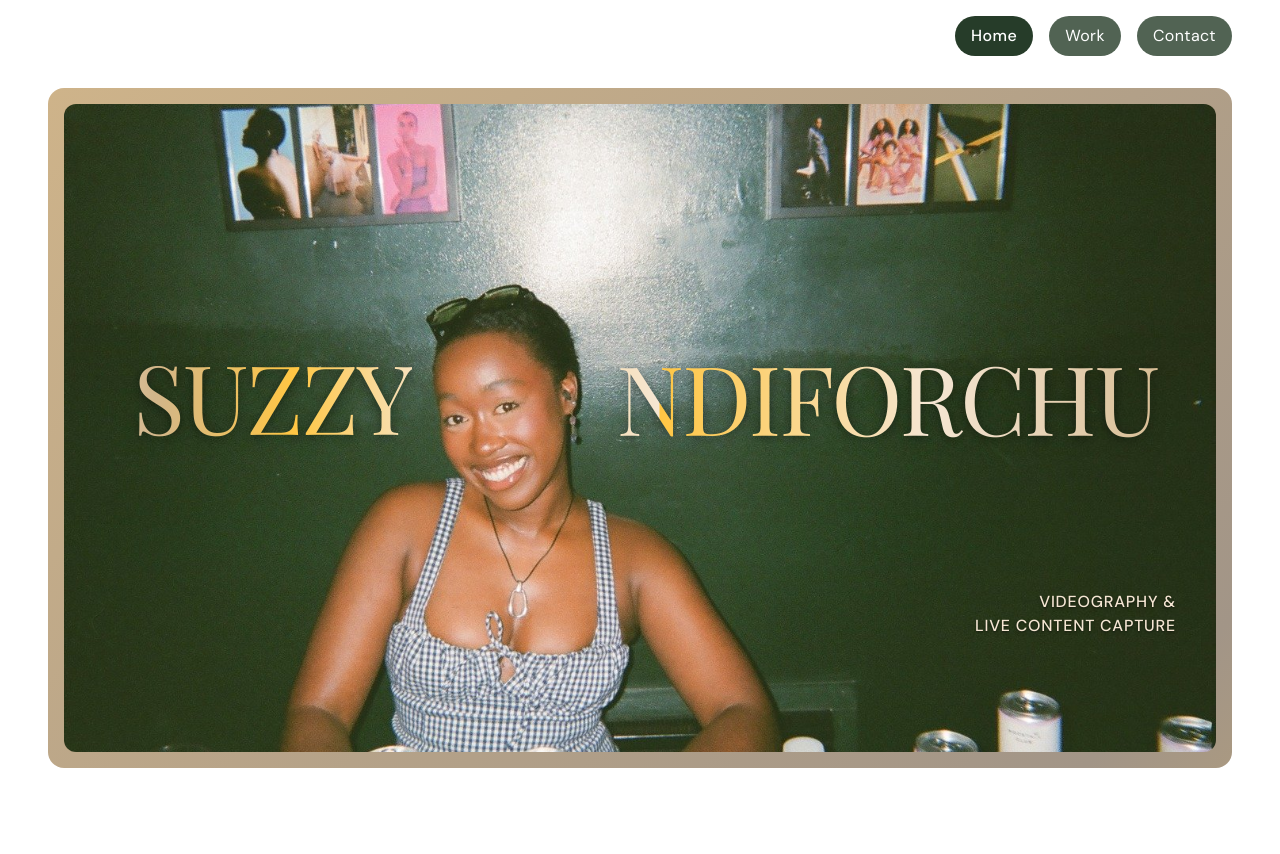
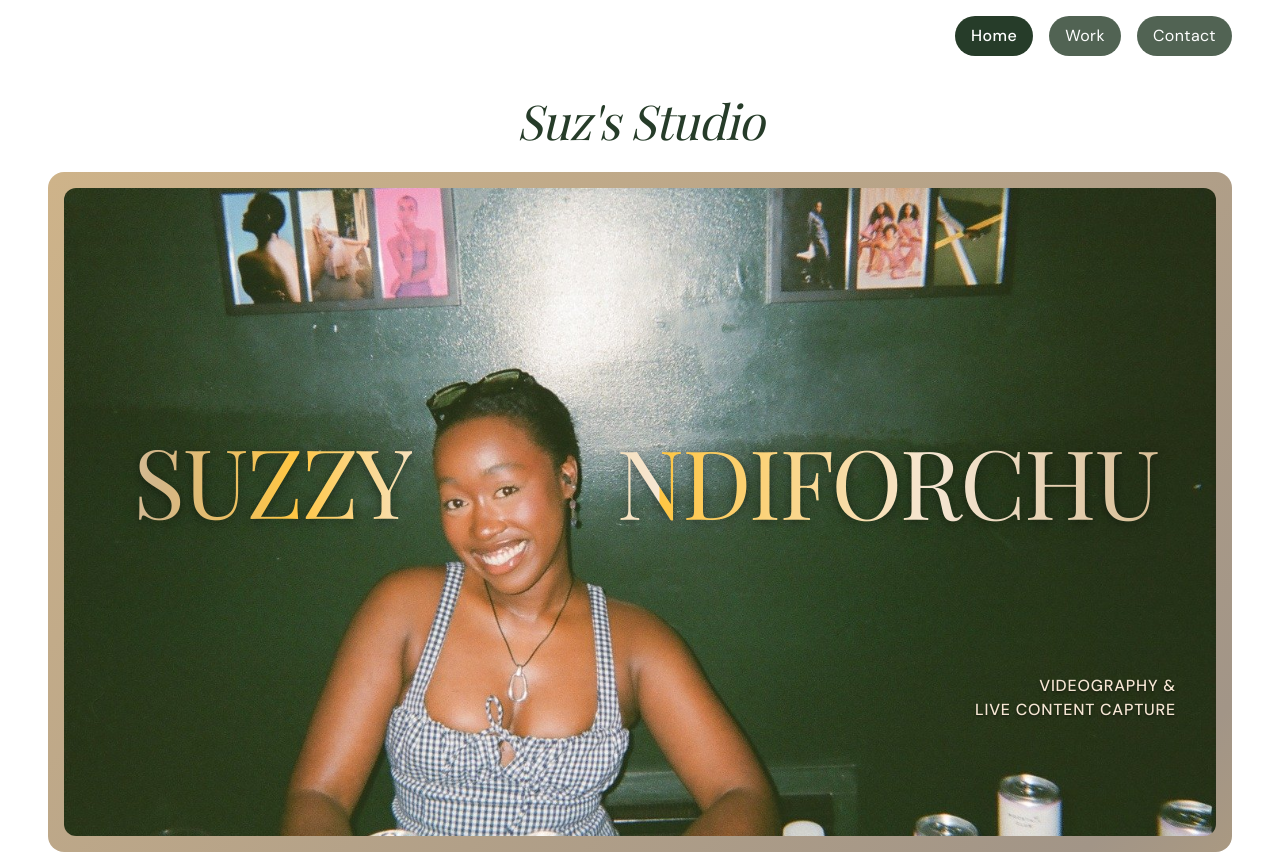
Before and after one commit to buypasses/suzstudio, a Next.js app: page / in a window 1280 px wide. Shown: the top 854 px of the page. Built offline with nearby package versions, Linux system fonts and the light colour scheme; a web font is replaced by a local one.

Commit message:
Add "Suz's Studio" title above hero image on homepage
Adds a centered Playfair Display italic heading between the nav and the
hero photo, matching the style of "THE CREATOR" in the about section.

https://claude.ai/code/session_01VGFo53hs3vDNWSR31u6GcB

```diff
--- a/src/app/page.tsx
+++ b/src/app/page.tsx
@@ -20,6 +20,13 @@ export default function Home() {
   return (
     <main className="min-h-screen">
       <Header />
+
+      {/* Site Title */}
+      <div className="px-4 sm:px-6 lg:px-12 max-w-7xl mx-auto w-full pt-4 pb-2 sm:pt-6 sm:pb-3">
+        <h1 className="heading-display text-3xl sm:text-4xl lg:text-5xl text-[#263C29] italic text-center">
+          Suz&apos;s Studio
+        </h1>
+      </div>
 
       {/* Hero Section - Text overlaid on image like suzstudio.live */}
       <section className="relative pt-2 pb-2 sm:pt-4 sm:pb-3 lg:pt-4 lg:pb-4">
```
